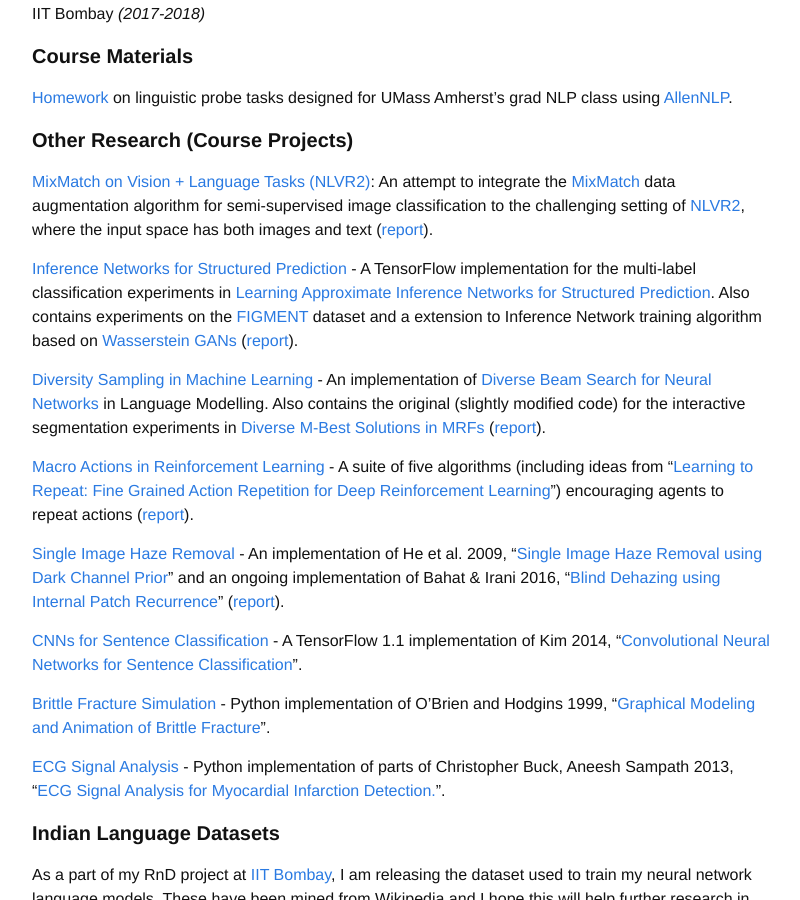
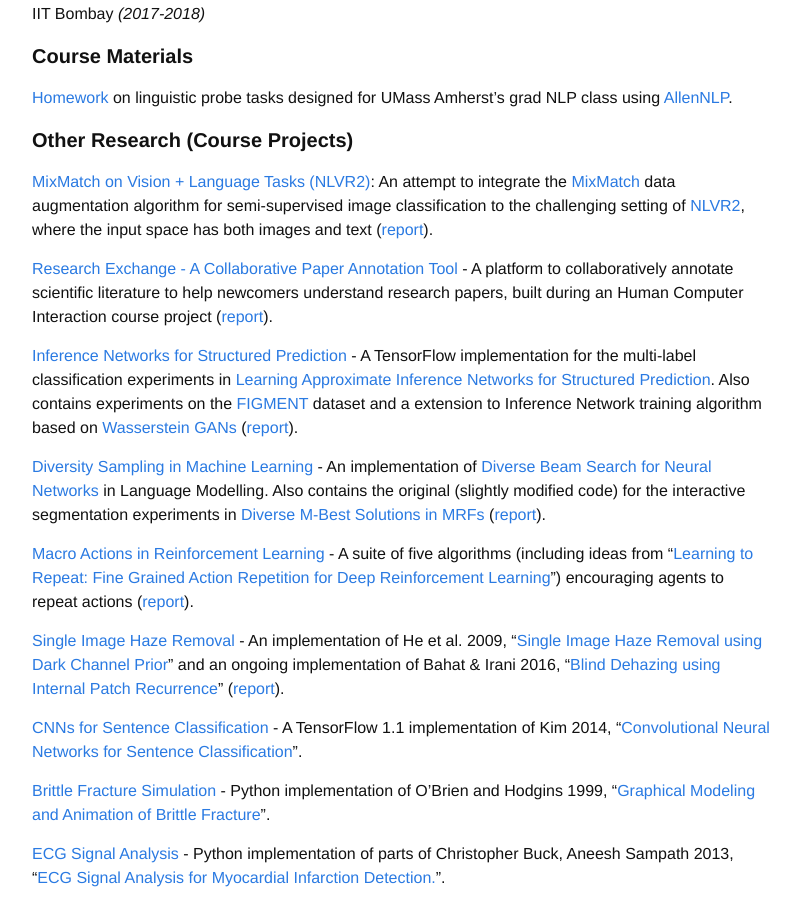
Before and after one commit to martiansideofthemoon/martiansideofthemoon.github.io, a Jekyll site: the page built from _pages/research.md, in a window 1280 px wide and 900 px high, scrolled down 1320 px. Shown: the whole window, without its empty margins (238-1038 px from the left). Built offline with Jekyll 4.4.1, drawn with Linux system fonts in a browser that asks for light colours; comment, search, counter and statistics services are not loaded.

Commit message:
Add research exchange to website

```diff
--- a/_pages/research.md
+++ b/_pages/research.md
@@ -64,6 +64,8 @@ IIT Bombay *(2017-2018)*
 
 [MixMatch on Vision + Language Tasks (NLVR2)](https://github.com/martiansideofthemoon/mixmatch-lxmert): An attempt to integrate the [MixMatch](https://arxiv.org/abs/1905.02249) data augmentation algorithm for semi-supervised image classification to the challenging setting of [NLVR2](http://lil.nlp.cornell.edu/nlvr), where the input space has both images and text ([report](https://sumanvid97.github.io/docs/cv_report.pdf)).
 
+[Research Exchange - A Collaborative Paper Annotation Tool](https://github.com/martiansideofthemoon/research-exchange) - A platform to collaboratively annotate scientific literature to help newcomers understand research papers, built during an Human Computer Interaction course project ([report]({{ site.url }}/assets/research-exchange.pdf)).
+
 [Inference Networks for Structured Prediction](https://github.com/TheShadow29/infnet-spen) - A TensorFlow implementation for the multi-label classification experiments in [Learning Approximate Inference Networks for Structured Prediction](https://arxiv.org/abs/1803.03376). Also contains experiments on the [FIGMENT](http://cistern.cis.lmu.de/figment/) dataset and a extension to Inference Network training algorithm based on [Wasserstein GANs](https://arxiv.org/abs/1704.00028) ([report](https://people.cs.umass.edu/~kalpesh/infnet.pdf)).
 
 [Diversity Sampling in Machine Learning](http://github.com/martiansideofthemoon/diversity-sampling) - An implementation of [Diverse Beam Search for Neural Networks](https://arxiv.org/abs/1610.02424) in Language Modelling. Also contains the original (slightly modified code) for the interactive segmentation experiments in [Diverse M-Best Solutions in MRFs](http://ttic.uchicago.edu/~gregory/papers/MBestModes.pdf) ([report](https://people.cs.umass.edu/~kalpesh/diversity.pdf)).
```
